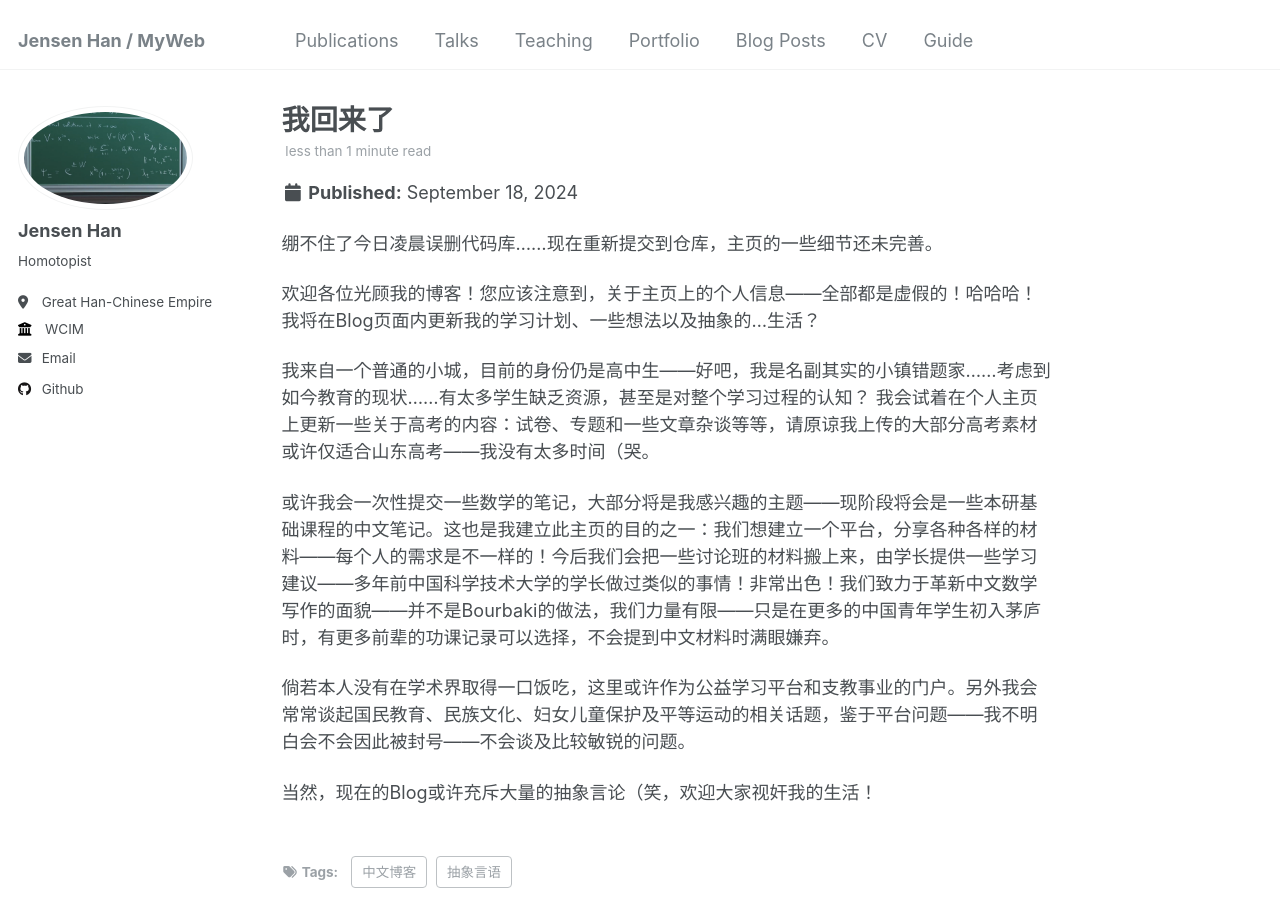
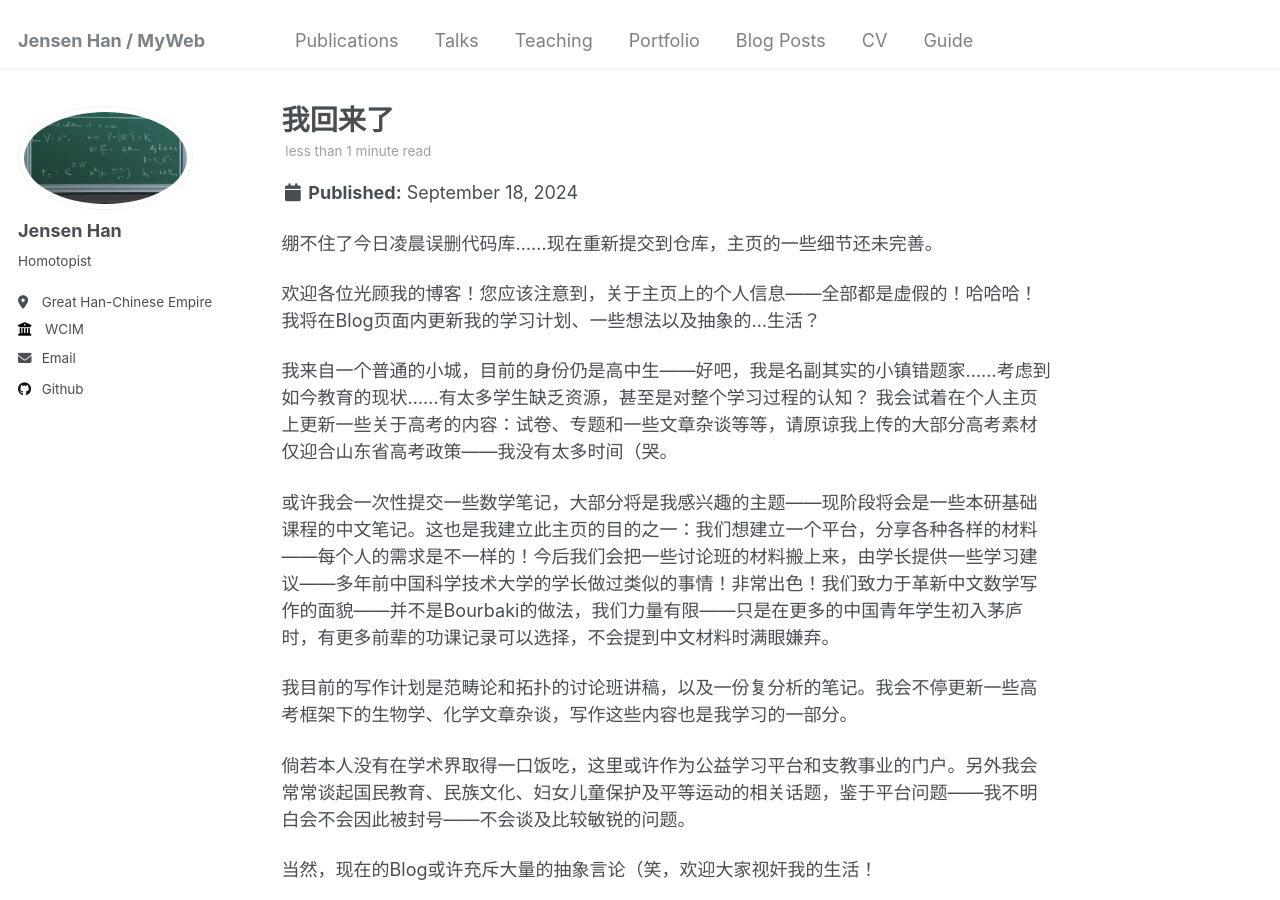
Before and after one commit to JensenHanSJ/JensenHanSJ.github.io, a Jekyll site: the page built from _posts/2024-09-18-post.md, in a window 1280 px wide and 900 px high. Built offline with Jekyll 4.4.1, drawn with Linux system fonts in a browser that asks for light colours.

Commit message:
Update 2024-09-18-post.md

```diff
--- a/_posts/2024-09-18-post.md
+++ b/_posts/2024-09-18-post.md
@@ -12,9 +12,11 @@ tags:
 欢迎各位光顾我的博客！您应该注意到，关于主页上的个人信息——全部都是虚假的！哈哈哈！我将在Blog页面内更新我的学习计划、一些想法以及抽象的...生活？
 
 我来自一个普通的小城，目前的身份仍是高中生——好吧，我是名副其实的小镇错题家......考虑到如今教育的现状......有太多学生缺乏资源，甚至是对整个学习过程的认知？
-我会试着在个人主页上更新一些关于高考的内容：试卷、专题和一些文章杂谈等等，请原谅我上传的大部分高考素材或许仅适合山东高考——我没有太多时间（哭。
+我会试着在个人主页上更新一些关于高考的内容：试卷、专题和一些文章杂谈等等，请原谅我上传的大部分高考素材仅迎合山东省高考政策——我没有太多时间（哭。
 
-或许我会一次性提交一些数学的笔记，大部分将是我感兴趣的主题——现阶段将会是一些本研基础课程的中文笔记。这也是我建立此主页的目的之一：我们想建立一个平台，分享各种各样的材料——每个人的需求是不一样的！今后我们会把一些讨论班的材料搬上来，由学长提供一些学习建议——多年前中国科学技术大学的学长做过类似的事情！非常出色！我们致力于革新中文数学写作的面貌——并不是Bourbaki的做法，我们力量有限——只是在更多的中国青年学生初入茅庐时，有更多前辈的功课记录可以选择，不会提到中文材料时满眼嫌弃。
+或许我会一次性提交一些数学笔记，大部分将是我感兴趣的主题——现阶段将会是一些本研基础课程的中文笔记。这也是我建立此主页的目的之一：我们想建立一个平台，分享各种各样的材料——每个人的需求是不一样的！今后我们会把一些讨论班的材料搬上来，由学长提供一些学习建议——多年前中国科学技术大学的学长做过类似的事情！非常出色！我们致力于革新中文数学写作的面貌——并不是Bourbaki的做法，我们力量有限——只是在更多的中国青年学生初入茅庐时，有更多前辈的功课记录可以选择，不会提到中文材料时满眼嫌弃。
+
+我目前的写作计划是范畴论和拓扑的讨论班讲稿，以及一份复分析的笔记。我会不停更新一些高考框架下的生物学、化学文章杂谈，写作这些内容也是我学习的一部分。
 
 倘若本人没有在学术界取得一口饭吃，这里或许作为公益学习平台和支教事业的门户。另外我会常常谈起国民教育、民族文化、妇女儿童保护及平等运动的相关话题，鉴于平台问题——我不明白会不会因此被封号——不会谈及比较敏锐的问题。
 
```
